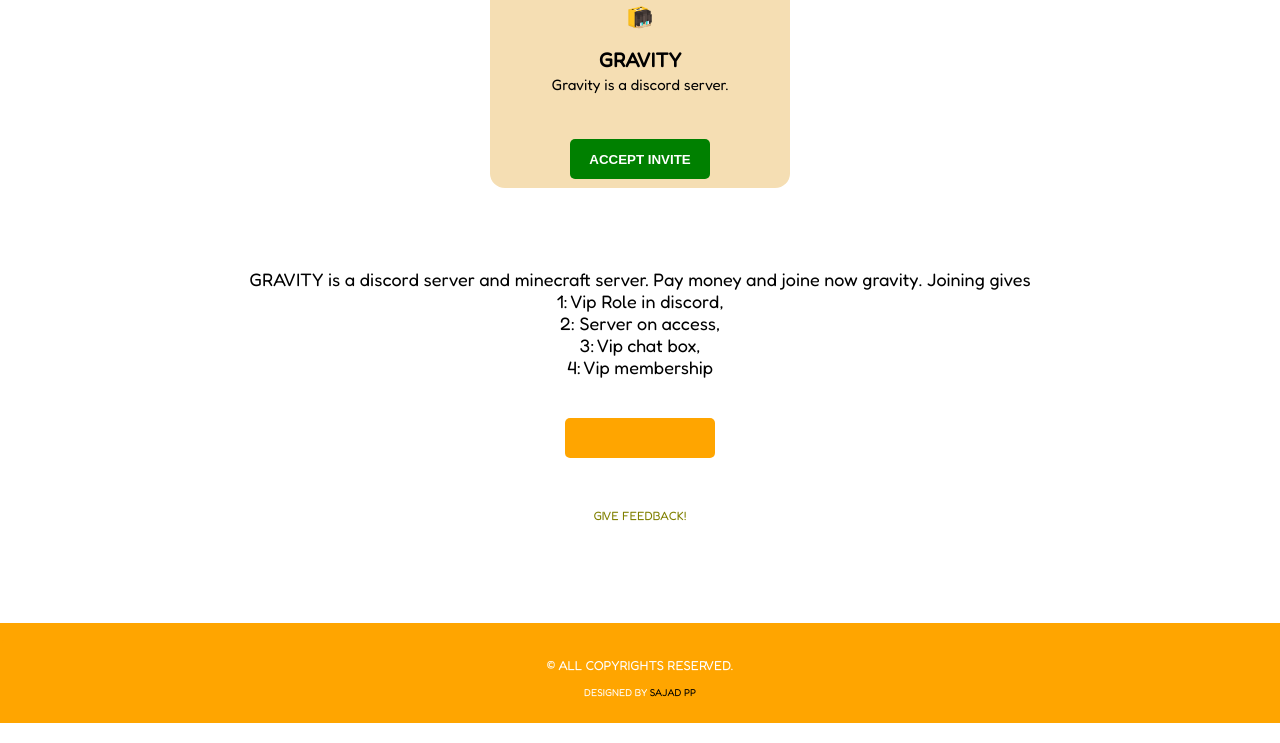
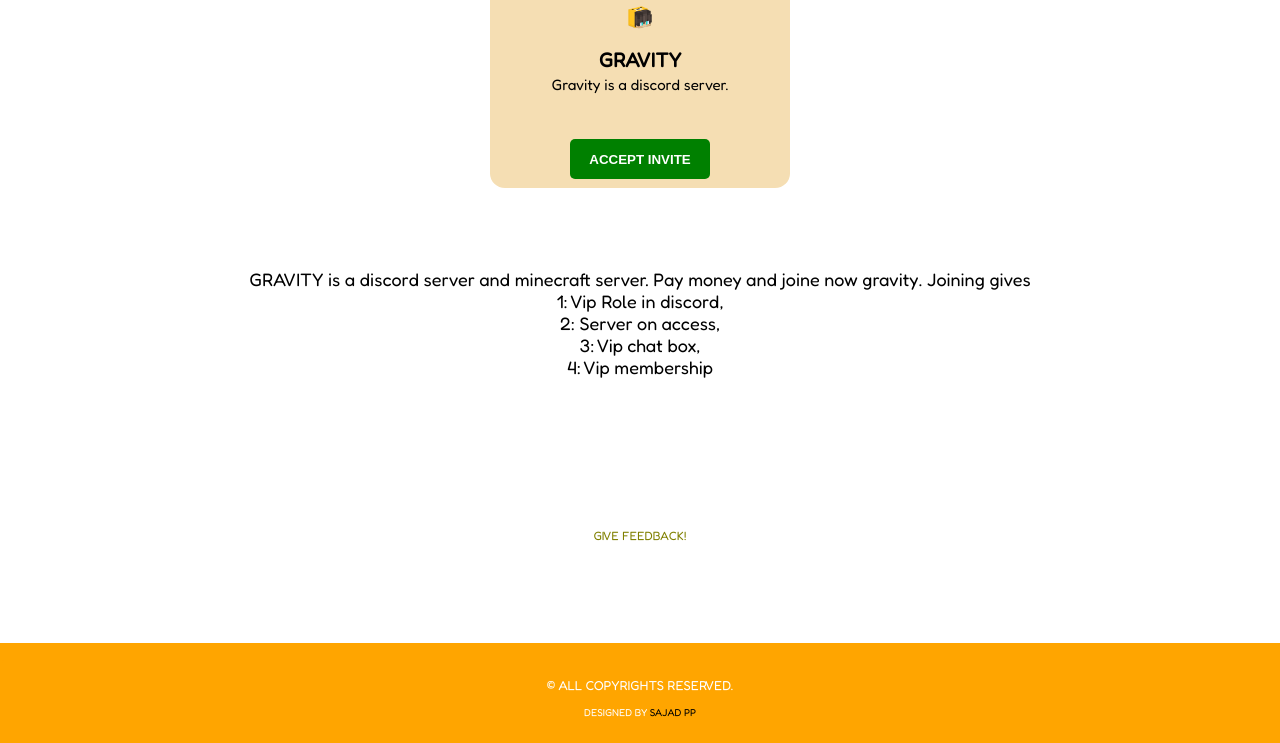
Before and after one commit to mrsajadpp/slavioo, a plain HTML site: page index.html in a window 1280 px wide. Shown: the part 562-1305 px from the top of the page. Drawn offline with Linux system fonts and the light colour scheme.

Commit message:
Update style.css

```diff
--- a/style.css
+++ b/style.css
@@ -103,14 +103,13 @@
   font-size: 18px;
 }
 .pre-btn{
-  background-color: orange;
-  color: white;
+  background-color: transparent;
+  color: transparent;
   border: none;
   border-radius: 5px;
   width: 150px;
   height: 40px;
-  margin-top: 40px;
-  font-weight: 600;
+  margin-top: 60px;
 }
 .pre-btn:hover{
   background-color: orange;
```
